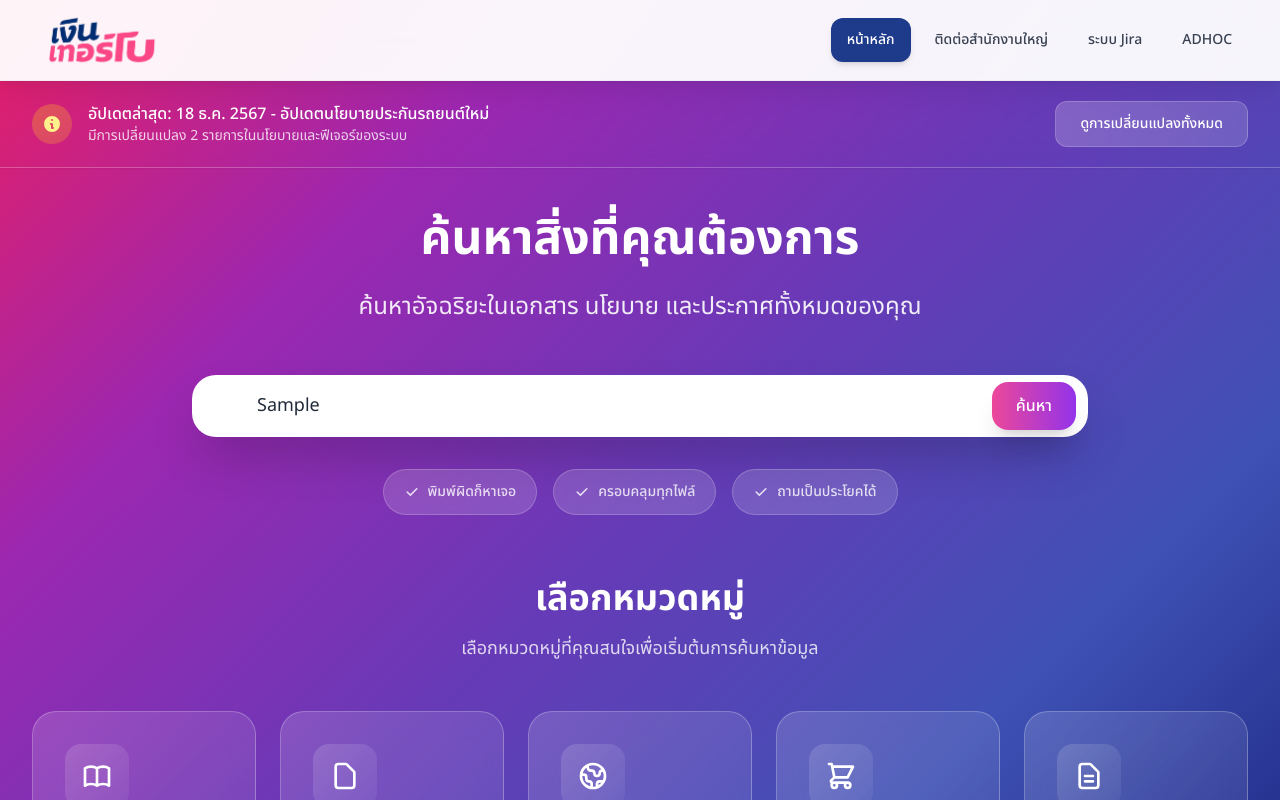
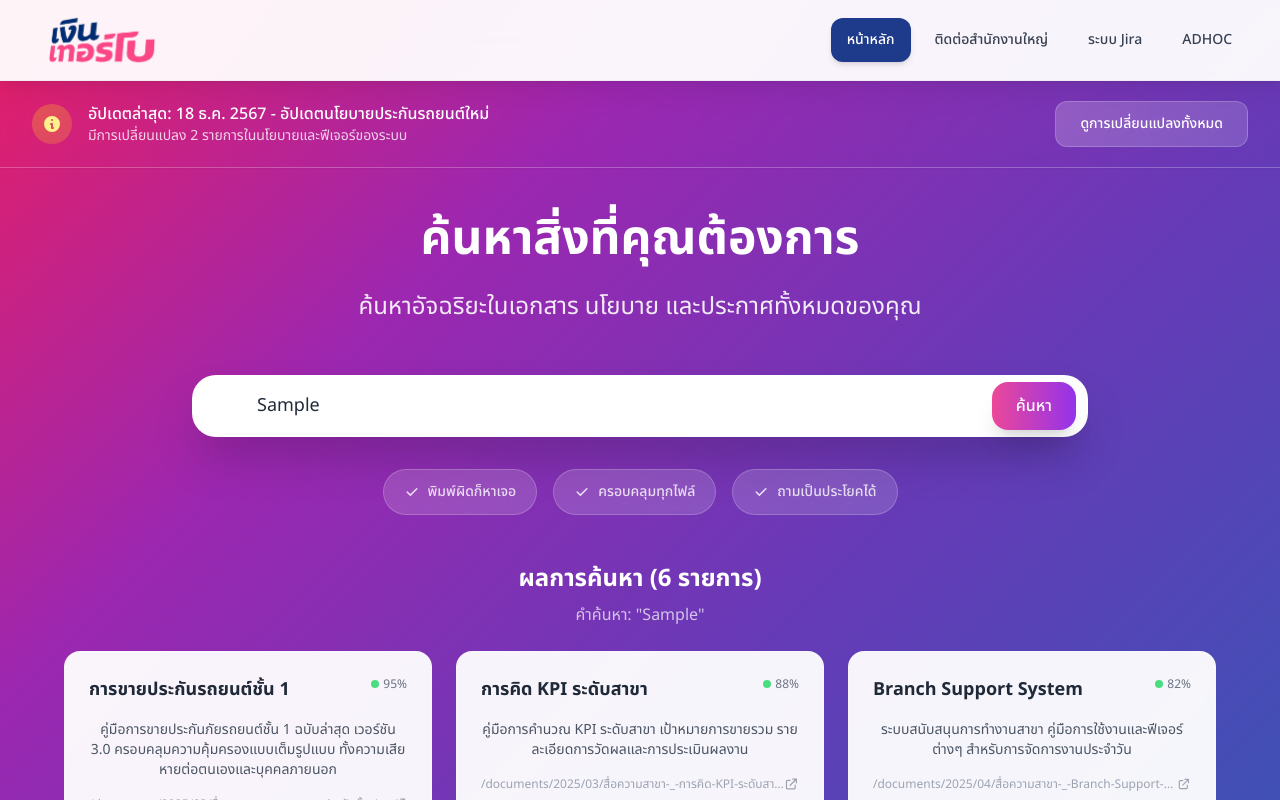
Before and after one commit to Jamesktp000/weekend-hckthn, a Next.js app in the folder frontend/: page / in a window 1280 px wide. Both pictures are taken after typing "Sample" into the empty fields and a click on the button "ค้นหา". Shown: the top 800 px of the page. Built offline with nearby package versions, Linux system fonts and the light colour scheme; no server answers.

Commit message:
search results design

```diff
--- a/frontend/src/app/globals.css
+++ b/frontend/src/app/globals.css
@@ -140,3 +140,18 @@ html {
 .pulse-glow {
   animation: pulse-glow 2s ease-in-out infinite;
 }
+
+/* Line clamp utilities */
+.line-clamp-2 {
+  display: -webkit-box;
+  -webkit-line-clamp: 2;
+  -webkit-box-orient: vertical;
+  overflow: hidden;
+}
+
+.line-clamp-3 {
+  display: -webkit-box;
+  -webkit-line-clamp: 3;
+  -webkit-box-orient: vertical;
+  overflow: hidden;
+}
--- a/frontend/src/components/SearchBar.tsx
+++ b/frontend/src/components/SearchBar.tsx
@@ -1,13 +1,61 @@
 'use client';
 
 import { useState } from 'react';
+import { mockSearchResults } from '@/data/mockData';
+
+interface SearchResult {
+  id: string;
+  title: string;
+  url: string;
+  description: string;
+  relevanceScore: number;
+}
 
 export default function SearchBar() {
   const [searchQuery, setSearchQuery] = useState('');
+  const [searchResults, setSearchResults] = useState<SearchResult[]>([]);
+  const [isLoading, setIsLoading] = useState(false);
+  const [error, setError] = useState<string | null>(null);
 
-  const handleSearch = (e: React.FormEvent) => {
+  const handleSearch = async (e: React.FormEvent) => {
     e.preventDefault();
-    console.log('Searching for:', searchQuery);
+
+    if (!searchQuery.trim()) {
+      return;
+    }
+
+    setIsLoading(true);
+    setError(null);
+
+    try {
+      // Try to call the real API first
+      const response = await fetch('http://mock.ntbx.tech:8012/hackaton/search/frontend', {
+        method: 'GET',
+      });
+
+      if (!response.ok) {
+        throw new Error('API not available');
+      }
+
+      const data = await response.json();
+      setSearchResults(data.results || data || []);
+    } catch (err) {
+      // Fallback to mock data for testing
+      console.log('Using mock data for search results');
+
+      // Simulate API delay
+      await new Promise(resolve => setTimeout(resolve, 1000));
+
+      // Filter mock results based on search query
+      const filteredResults = mockSearchResults.filter(result =>
+        result.title.toLowerCase().includes(searchQuery.toLowerCase()) ||
+        result.description.toLowerCase().includes(searchQuery.toLowerCase())
+      );
+
+      setSearchResults(filteredResults.length > 0 ? filteredResults : mockSearchResults);
+    } finally {
+      setIsLoading(false);
+    }
   };
 
   return (
@@ -67,6 +115,81 @@ export default function SearchBar() {
           <span className="noto-sans-thai-medium">ถามเป็นประโยคได้</span>
         </div>
       </div>
+
+      {/* Loading State */}
+      {isLoading && (
+        <div className="mt-8 flex justify-center">
+          <div className="bg-white/20 backdrop-blur-sm rounded-2xl p-6 border border-white/30">
+            <div className="flex items-center space-x-3">
+              <div className="animate-spin rounded-full h-6 w-6 border-b-2 border-white"></div>
+              <span className="text-white noto-sans-thai-medium">กำลังค้นหา...</span>
+            </div>
+          </div>
+        </div>
+      )}
+
+      {/* Error State */}
+      {error && (
+        <div className="mt-8 max-w-2xl mx-auto">
+          <div className="bg-red-500/20 backdrop-blur-sm rounded-2xl p-6 border border-red-400/30">
+            <div className="flex items-center space-x-3">
+              <svg className="w-6 h-6 text-red-300" fill="none" stroke="currentColor" viewBox="0 0 24 24">
+                <path strokeLinecap="round" strokeLinejoin="round" strokeWidth={2} d="M12 8v4m0 4h.01M21 12a9 9 0 11-18 0 9 9 0 0118 0z" />
+              </svg>
+              <span className="text-red-100 noto-sans-thai-medium">{error}</span>
+            </div>
+          </div>
+        </div>
+      )}
+
+      {/* Search Results */}
+      {searchResults.length > 0 && (
+        <div className="mt-12 max-w-6xl mx-auto">
+          <div className="mb-6">
+            <h2 className="text-2xl text-white noto-sans-thai-bold mb-2">
+              ผลการค้นหา ({searchResults.length} รายการ)
+            </h2>
+            <p className="text-white/70 noto-sans-thai-regular">
+              คำค้นหา: "{searchQuery}"
+            </p>
+          </div>
+
+          <div className="grid grid-cols-1 md:grid-cols-2 lg:grid-cols-3 gap-6">
+            {searchResults.map((result) => (
+              <div
+                key={result.id}
+                className="bg-white/95 backdrop-blur-sm rounded-2xl p-6 border border-white/20 hover:bg-white hover:shadow-2xl transition-all duration-300 transform hover:-translate-y-1 cursor-pointer group"
+                onClick={() => window.open(result.url, '_blank')}
+              >
+                <div className="flex items-start justify-between mb-4">
+                  <h3 className="text-lg font-semibold text-gray-800 noto-sans-thai-bold group-hover:text-purple-600 transition-colors line-clamp-2">
+                    {result.title}
+                  </h3>
+                  <div className="flex items-center space-x-1 ml-2 flex-shrink-0">
+                    <div className="w-2 h-2 bg-green-400 rounded-full"></div>
+                    <span className="text-xs text-gray-500 noto-sans-thai-regular">
+                      {Math.round(result.relevanceScore * 100)}%
+                    </span>
+                  </div>
+                </div>
+
+                <p className="text-gray-600 noto-sans-thai-regular text-sm mb-4 line-clamp-3">
+                  {result.description}
+                </p>
+
+                <div className="flex items-center justify-between">
+                  <span className="text-xs text-gray-400 noto-sans-thai-regular truncate">
+                    {result.url}
+                  </span>
+                  <svg className="w-4 h-4 text-gray-400 group-hover:text-purple-600 transition-colors" fill="none" stroke="currentColor" viewBox="0 0 24 24">
+                    <path strokeLinecap="round" strokeLinejoin="round" strokeWidth={2} d="M10 6H6a2 2 0 00-2 2v10a2 2 0 002 2h10a2 2 0 002-2v-4M14 4h6m0 0v6m0-6L10 14" />
+                  </svg>
+                </div>
+              </div>
+            ))}
+          </div>
+        </div>
+      )}
     </div>
   );
 }
--- a/frontend/src/data/mockData.ts
+++ b/frontend/src/data/mockData.ts
@@ -567,3 +567,49 @@ export function getDocumentViewerUrl(document: Document): string {
   // For images, return direct path
   return docUrl;
 }
+
+// Mock Search Results for testing
+export const mockSearchResults = [
+  {
+    id: 'search-1',
+    title: 'การขายประกันรถยนต์ชั้น 1',
+    url: '/documents/2025/03/สื่อความสาขา-_-การขายประกันชั้น-1-2.pdf',
+    description: 'คู่มือการขายประกันภัยรถยนต์ชั้น 1 ฉบับล่าสุด เวอร์ชัน 3.0 ครอบคลุมความคุ้มครองแบบเต็มรูปแบบ ทั้งความเสียหายต่อตนเองและบุคคลภายนอก',
+    relevanceScore: 0.95
+  },
+  {
+    id: 'search-2',
+    title: 'การคิด KPI ระดับสาขา',
+    url: '/documents/2025/03/สื่อความสาขา-_-การคิด-KPI-ระดับสาขา.pdf',
+    description: 'คู่มือการคำนวณ KPI ระดับสาขา เป้าหมายการขายรวม รายละเอียดการวัดผลและการประเมินผลงาน',
+    relevanceScore: 0.88
+  },
+  {
+    id: 'search-3',
+    title: 'Branch Support System',
+    url: '/documents/2025/04/สื่อความสาขา-_-Branch-Support-System.pdf',
+    description: 'ระบบสนับสนุนการทำงานสาขา คู่มือการใช้งานและฟีเจอร์ต่างๆ สำหรับการจัดการงานประจำวัน',
+    relevanceScore: 0.82
+  },
+  {
+    id: 'search-4',
+    title: 'แคมเปญนักล่าบ้าสมบัติ ปี 2568',
+    url: '/documents/2025/04/สื่อความสาขา-_-Horaland-4.pdf',
+    description: 'แคมเปญส่งเสริมลูกค้าใหม่ สำหรับปี 2568 โปรโมชั่นพิเศษและเงื่อนไขการเข้าร่วม',
+    relevanceScore: 0.76
+  },
+  {
+    id: 'search-5',
+    title: 'การเก็บ เบิก และคืนเอกสารสินเชื่อ',
+    url: '/documents/2025/03/สื่อความสาขา-_-การเก็บ-เบิก-และคืนเอกสารประกอบการทำสินเชื่อ.pdf',
+    description: 'ขั้นตอนการจัดเก็บ เบิกใช้ และคืนเอกสารประกอบการทำสินเชื่อ ตามมาตรฐานของบริษัท',
+    relevanceScore: 0.71
+  },
+  {
+    id: 'search-6',
+    title: 'Turbolympic แคมเปญพิเศษ',
+    url: '/documents/2025/03/สื่อความสาขา-_-Turbolympic.pdf',
+    description: 'แคมเปญ Turbolympic กิจกรรมส่งเสริมการขายพิเศษ รางวัลและการแข่งขันระหว่างสาขา',
+    relevanceScore: 0.68
+  }
+];
```
Also changed, not shown: 1 other file (tests, documents, lock files or other folders).
